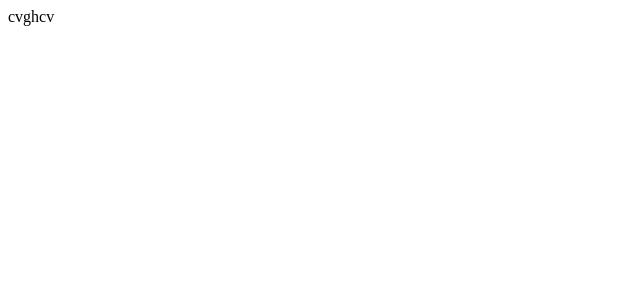
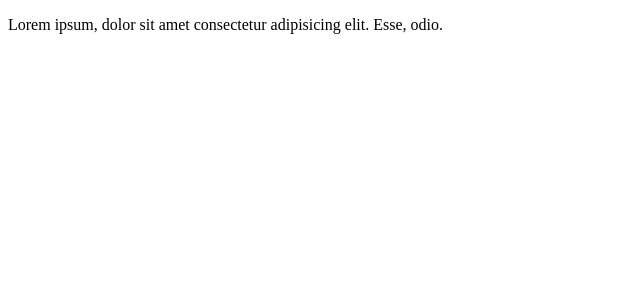
Before and after one commit to Frankam487/blog-app, a React (Vite) app: page /about in a window 1280 px wide. Shown: the top 300 px of the page, without its empty margins (0-640 px from the left). Built offline with nearby package versions, Linux system fonts and the light colour scheme.

Commit message:
route added

```diff
--- a/src/App.jsx
+++ b/src/App.jsx
@@ -1,8 +1,17 @@
+import { BrowserRouter, Route, Routes } from 'react-router-dom';
+import About from './pages/About';
+import Home from './pages/Home';
 const App = () => {
   return (
-    <div className='app'>
-      cvghcv
-    </div>
+    <>
+
+      <BrowserRouter>
+        <Routes>
+          <Route path="/" element={<Home />} />
+          <Route path="/about" element={<About />} />
+        </Routes>
+      </BrowserRouter>
+    </>
   );
 };
 
--- /dev/null
+++ b/src/pages/About.jsx
@@ -0,0 +1,13 @@
+
+const About = () => {
+  return (
+    <div>
+
+      <p>
+        Lorem ipsum, dolor sit amet consectetur adipisicing elit. Esse, odio.
+      </p>
+    </div>
+  );
+};
+
+export default About;
--- /dev/null
+++ b/src/pages/Home.jsx
@@ -0,0 +1,22 @@
+import axios from 'axios';
+import { useEffect, useState } from 'react';
+
+const Home = () => {
+  const [data, setData] = useState([]);
+  useEffect(() => {
+    axios.get('https://restcountries.com/v3.1/all').then((res) => {
+      setData(res.data);
+    }, []);
+  });
+  return (
+    <div className="home">
+      <ul>
+        {data.map((country, index) => (
+          <li key={index}>{country.name.common}</li>
+        ))}
+      </ul>
+    </div>
+  );
+};
+
+export default Home;
```
Also changed, not shown: src/components/Card.jsx (added, +10 -0 lines), src/components/Navigation.jsx (added, +18 -0 lines), 1 other file (tests, documents, lock files or other folders).
